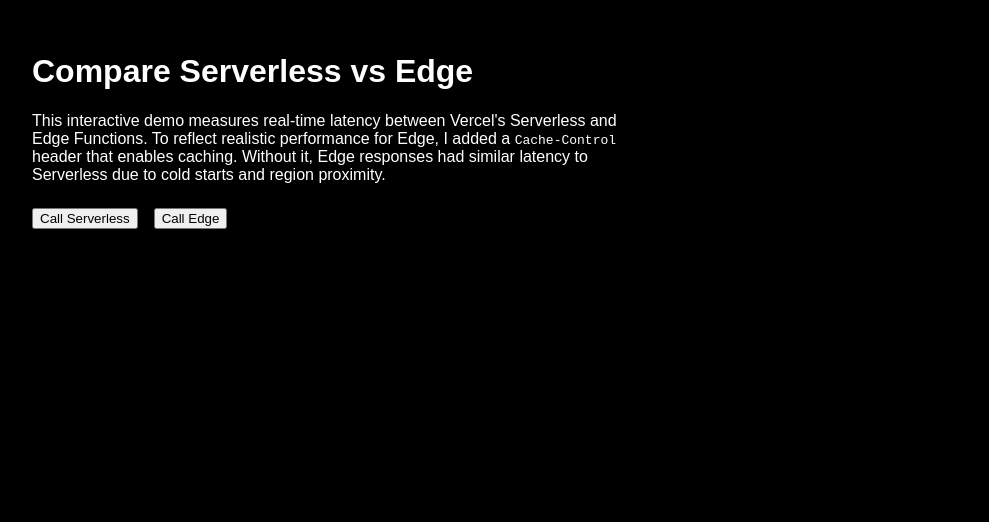
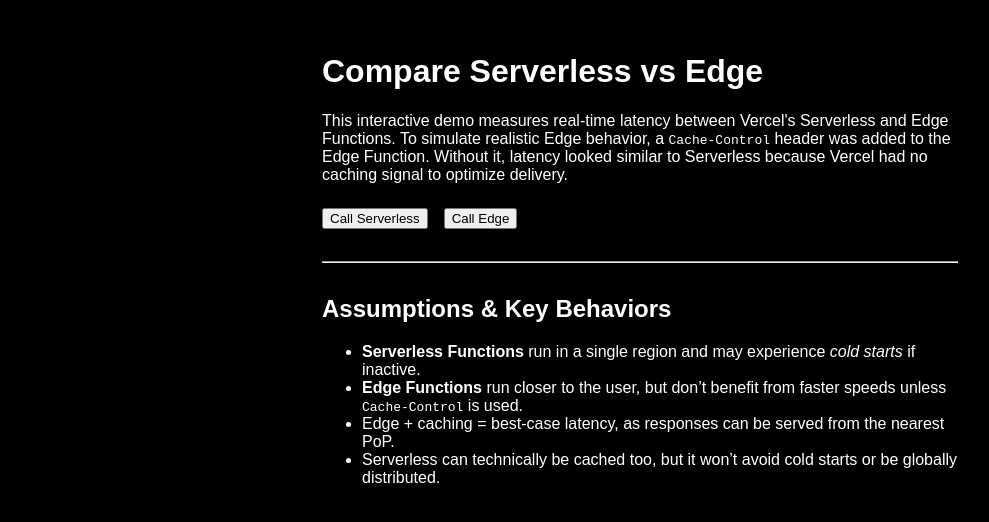
Before and after one commit to ralphieninefo/raphwebsite2-vercel, a Next.js app: page /edge_serverless_demo in a window 1280 px wide. Shown: the top 522 px of the page, without its empty margins (0-989 px from the left). Built offline with nearby package versions, Linux system fonts and the light colour scheme; a web font is replaced by a local one.

Commit message:
docs: add assumptions and explanation of Edge vs Serverless behavior

```diff
--- a/pages/edge_serverless_demo.js
+++ b/pages/edge_serverless_demo.js
@@ -15,13 +15,13 @@ export default function CompareFunctions() {
   }
 
   return (
-    <main style={{ padding: '2rem', fontFamily: 'Arial, sans-serif' }}>
+    <main style={{ padding: '2rem', fontFamily: 'Arial, sans-serif', maxWidth: '700px', margin: '0 auto' }}>
       <h1>Compare Serverless vs Edge</h1>
 
-      <p style={{ maxWidth: '600px' }}>
+      <p>
         This interactive demo measures real-time latency between Vercel's Serverless and Edge Functions.
-        To reflect realistic performance for Edge, I added a <code>Cache-Control</code> header that enables caching.
-        Without it, Edge responses had similar latency to Serverless due to cold starts and region proximity.
+        To simulate realistic Edge behavior, a <code>Cache-Control</code> header was added to the Edge Function.
+        Without it, latency looked similar to Serverless because Vercel had no caching signal to optimize delivery.
       </p>
 
       <div style={{ margin: '1.5rem 0' }}>
@@ -33,9 +33,21 @@ export default function CompareFunctions() {
         </button>
       </div>
 
-      <div style={{ marginTop: '2rem', fontWeight: 'bold' }}>
+      <div style={{ marginTop: '1rem', fontWeight: 'bold' }}>
         {loading ? 'Loading...' : message}
       </div>
+
+      <hr style={{ margin: '2rem 0' }} />
+
+      <section>
+        <h2>Assumptions & Key Behaviors</h2>
+        <ul>
+          <li><strong>Serverless Functions</strong> run in a single region and may experience <em>cold starts</em> if inactive.</li>
+          <li><strong>Edge Functions</strong> run closer to the user, but don’t benefit from faster speeds unless <code>Cache-Control</code> is used.</li>
+          <li>Edge + caching = best-case latency, as responses can be served from the nearest PoP.</li>
+          <li>Serverless can technically be cached too, but it won’t avoid cold starts or be globally distributed.</li>
+        </ul>
+      </section>
     </main>
   );
 }
```
